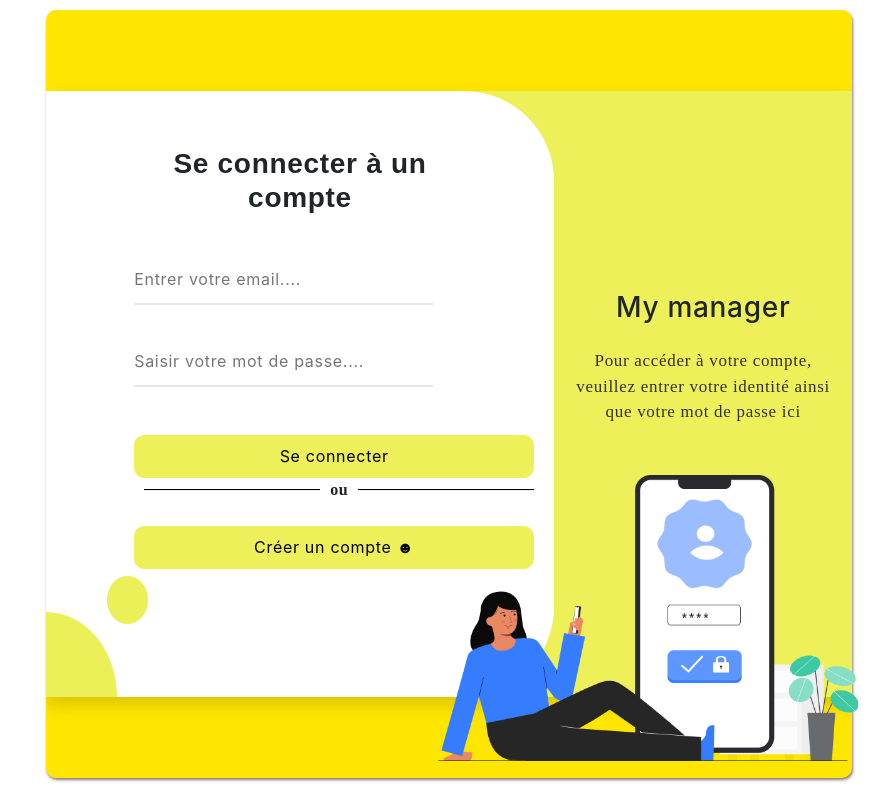
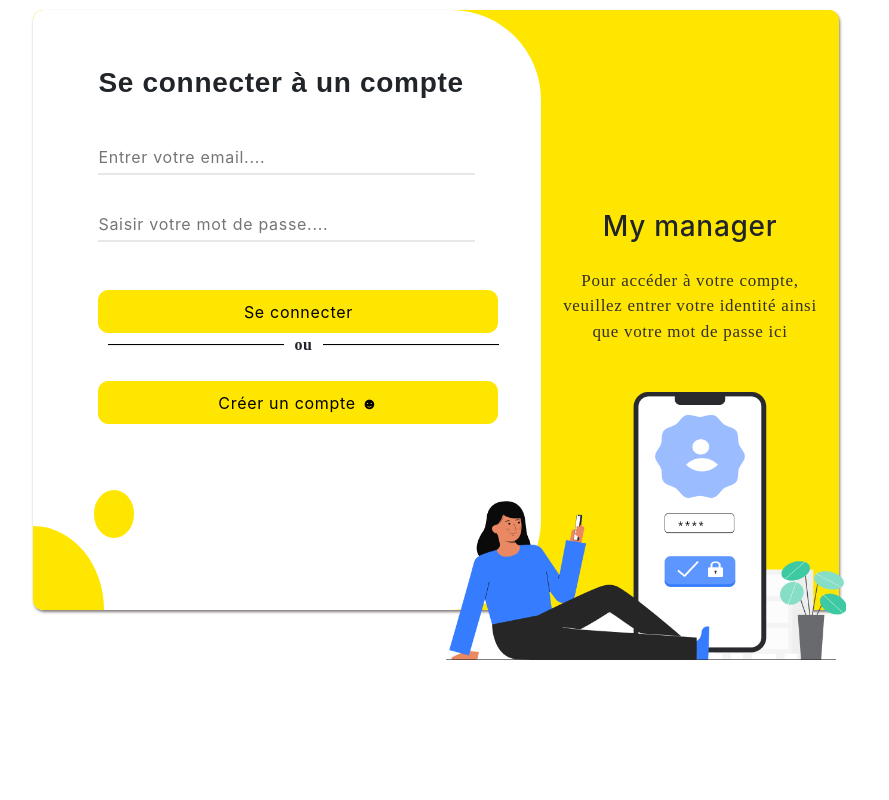
Before and after one commit to EzraNiel/My-manager, a React (Create React App) app: page /Connexion in a window 1280 px wide. Shown: the whole page, without its empty margins (204-1093 px from the left). Built offline with nearby package versions, Linux system fonts and the light colour scheme.

Commit message:
Modification kely

```diff
--- a/src/Components/Fitia/styleConnexion.css
+++ b/src/Components/Fitia/styleConnexion.css
@@ -5,13 +5,14 @@
     align-content:center;
 }
 .container1{
-  width: 150%;
-  margin-left: 250px;
+  width: 100%;
+  height: 600px;
 }
 .box-area{
-    background-color: #EDF058;
+    background-color: #FFE600;
     align-content:center;
     max-width:100%;
+    height: 100%;
     /* margin:0 10% 0 10%; */
      text-align:center;
 }
@@ -25,9 +26,10 @@
     flex-direction: column;
     justify-content:space-around;
     position: relative;
+    height: 100%;
 }
 form{
-  width:87%;
+  width:100%;
   height:100%;
 }
 form h3{
@@ -58,6 +60,9 @@ input{
 .effect-3 {
     border-bottom: 2px solid rgba(185, 185, 185, 0.342);
     padding-left: 0;
+    height: 35px;
+    width: 400px;
+
   }
 
   .effect-3 + .border {
@@ -76,8 +81,8 @@ input{
   }
 
 #bout1{
-    background-color:#EDF058;
-    border:1.5px solid #EDF058;
+    background-color:#FFE600;
+    border:1.5px solid #FFE600;
     border-radius:10px;
     width:90%;
     height:43px ;
@@ -88,9 +93,9 @@ input{
 #bout2{
     border: none;
     background-color:rgba(238, 238, 238, 0.123);;
-    border:1.5px solid #EDF058;
+    border:1.5px solid #FFE600;
     border-radius:10px;
-    color:#EDF058;
+    color:#FFE600;
     box-shadow:1px rgba(51, 51, 46, 0.692);
     font-weight: bold;
     width:90%;
@@ -99,7 +104,7 @@ input{
     cursor: pointer;
 }
 #bout2:hover{
-    background-color:#EDF058;
+    background-color:#FFE600;
     border:1.5px solid white;
     border-radius:10px;
     color:white;
@@ -137,7 +142,7 @@ input{
 .rond1{
     width:70%;
     height:70%;
-    background-color: #EBF058;
+    background-color: #FFE600;
     border-radius:0 100% 0 0;
     position:absolute;
     bottom:0;
@@ -147,7 +152,7 @@ input{
   width:40%;
   height:40%;
   border-radius:50% 50% 50% 50%;
-  background-color: #EBF058;
+  background-color: #FFE600;
   position:absolute;
   top:0;
   right:0;
@@ -168,11 +173,11 @@ p{
 }
 #illustration{
      overflow: hidden;
-     width:420px; height:320px;
+     width:400px; height:300px;
      /* background-color: red; */
      position:absolute;
      align-items:center;
-     right: 17%;
+     right: 18%;
 }
 img{
     width:100%;
--- a/src/Pages/Connexion.jsx
+++ b/src/Pages/Connexion.jsx
@@ -7,11 +7,7 @@ function Connexion() {
   //   AFFICHAGE (RENDER)
   return (
     <>
-
-
       <div className="Connexion">
-
-
       </div>
       <Formulaire/>
 
```
Also changed, not shown: src/Components/Fitia/Formulaire.js (indentation only).
